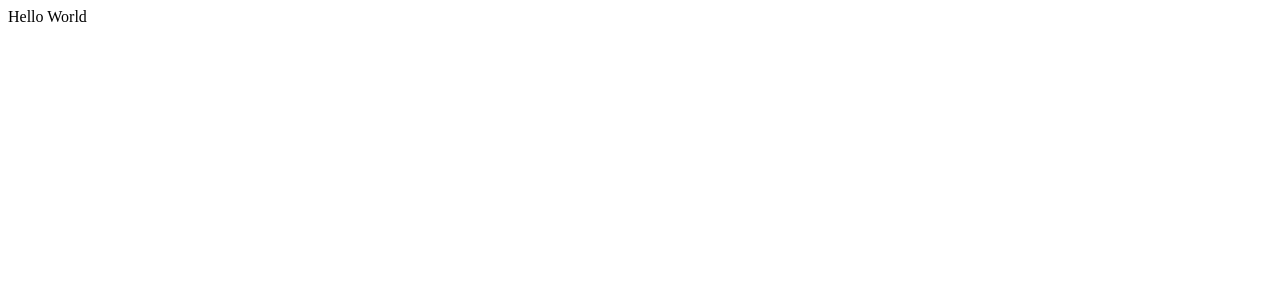
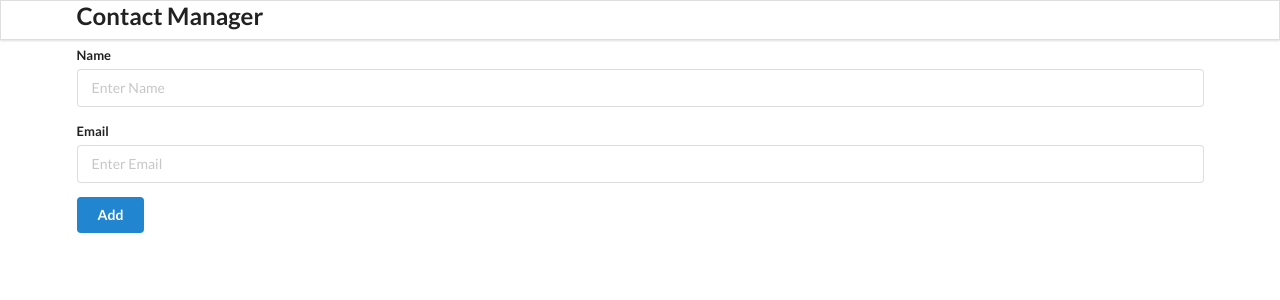
Before and after one commit to sanojkrishnan/Contact-app-REACT, a React (Vite) app: page / in a window 1280 px wide. Shown: the top 300 px of the page. Built offline with nearby package versions, Linux system fonts and the light colour scheme.

Commit message:
date 14/09/2025

```diff
--- a/index.html
+++ b/index.html
@@ -3,6 +3,7 @@
   <head>
     <meta charset="UTF-8" />
     <meta name="viewport" content="width=device-width, initial-scale=1.0" />
+    <link rel="stylesheet" href="https://cdnjs.cloudflare.com/ajax/libs/semantic-ui/2.5.0/semantic.min.css" integrity="sha512-KXol4x3sVoO+8ZsWPFI/r5KBVB/ssCGB5tsv2nVOKwLg33wTFP3fmnXa47FdSVIshVTgsYk/1734xSk9aFIa4A==" crossorigin="anonymous" referrerpolicy="no-referrer" />
     <title>Contact App</title>
   </head>
   <body>
--- a/src/components/AddContact.jsx
+++ b/src/components/AddContact.jsx
@@ -0,0 +1,39 @@
+import React from 'react';
+
+class AddContact extends React.Component {  //Here we are using Class Component
+    state ={
+        name: "",
+        email: ""
+    }
+    add = (event) => {
+        event.preventDefault(); //to prevent the default behaviour of the form which is to refresh the page on submit.
+        if(this.state.name.trim() === "" || this.state.email.trim() === "") {
+            alert("All the fields are mandatory!");
+            return;
+        }
+        this.props.addContactHandler(this.state); //calling the function from App.jsx and passing the state as an argument.
+        this.setState({name:"", email:""}); //to clear the input fields after submitting the form.
+    }
+
+    render() {
+               /*Class component must have "extends","React.Component" in them because it works that way */
+        return (    //"render()" method is used to display the JSX here compared to function component.
+            <div className='ui name'>
+                <h2>Add Contact</h2>
+                <form className='ui form' onSubmit={this.add}>
+                    <div className="field">
+                        <label>Name</label>
+                        <input type='text' name='name' placeholder='Enter Name' value={this.state.name} onChange={(event) => this.setState({ name: event.target.value})}/>
+                    </div>
+                    <div className="field">
+                        <label>Email</label>
+                        <input type='email' name='email' placeholder='Enter Email' value={this.state.email} onChange={(event) => this.setState({ email: event.target.value})}/>
+                    </div>
+                    <button className='ui button blue'>Add</button>
+                </form>
+            </div>
+        )
+    }
+};
+
+export default AddContact;
--- a/src/components/App.jsx
+++ b/src/components/App.jsx
@@ -1,12 +1,57 @@
+import React, { useEffect, useState } from "react";
+import "./App.css"; //css style import
+import Header from "./Header"; //Header component import
+import AddContact from "./AddContact"; //AddContact component import
+import ContactList from "./ContactList"; //ContactList component import
+
+//-------------------------All Imports are done here-------------------------//
+
+function App() {
+  const [ contacts, setContacts ] = useState([]);
+
+  const LOCAL_STORAGE_KEY = "contacts"; //key to store the contacts in local storage.
+
+  //---------------------Adding Contacts ---------------------------//
+
+  const addContactHandler = (contact) => {
+    console.log(`New Contact Added ${contacts.name}`);
+     setContacts(prevContacts => [{ id: Date.now(), ...contact }, ...prevContacts]); //adding new contact to the contacts along with a unique id using Date.now()
+    console.log("contacts in App.jsx", contacts);
+  };
+     //---------------------lifecycle methods for adding contacts---------------------------//
+   useEffect(()=>{     //useEffect is to control the lifecycle methods of the contacts array.
+    const storedContacts = JSON.parse(localStorage.getItem(LOCAL_STORAGE_KEY));  //here we are getting the contacts array from the local storage.
+    if(storedContacts){   //this will only run if there are contacts in the local storage
+        setContacts(storedContacts); //setting the contacts array to the state.
+    }
+  },[]) //empty dependency array means this will only run once when the component is mounted.
 
 
-function App() {
-    return (
-        <>
-        <div>Hello World</div>
-        </>
-    )
+  useEffect(()=>{     //useEffect is to control the lifecycle methods of the contacts array.
+    if (contacts.length > 0) {
+      localStorage.setItem(LOCAL_STORAGE_KEY, JSON.stringify(contacts))   //here we are using local storage to store the contacts array in the browser.
 
+    }
+  },[contacts])
+
+
+  //---------------------Removing contacts---------------------------//
+
+  const removeContactHandler = (id) => {
+    setContacts(contacts.filter((item) =>item.id !==id )); //filtering not the contact which is to be removed.
+    console.log("contact removed", id);
+
+  }
+
+  return (
+    <>
+      <div className="ui container">
+        <Header />
+        <AddContact addContactHandler={addContactHandler}/>
+        <ContactList contacts={contacts} getContactId={removeContactHandler}/>
+      </div>
+    </>
+  );
 }
 
-export default App
+export default App;
--- a/src/components/ContactCard.jsx
+++ b/src/components/ContactCard.jsx
@@ -0,0 +1,18 @@
+import React from 'react'
+import user from "../images/contact image.jpg"
+
+function ContactCard(props) {
+    const {id, name, email} = props.item; //destructuring the props object to get the values.
+  return (
+    <div className="item" key={id}>
+        <img className='ui avatar image' src={user} alt='user image' />
+        <div className="content">
+          <div className="header">{name}</div>
+          <div className="description">{email}</div>
+          <i className="trash alternate outline icon" style={{cursor:"pointer", color:"red", marginTop:"7px" }} onClick={() => {props.clickHandler(id)}} ></i>
+        </div>
+    </div>
+  )
+}
+
+export default ContactCard
--- a/src/components/ContactList.jsx
+++ b/src/components/ContactList.jsx
@@ -0,0 +1,25 @@
+import React from "react";
+import ContactCard from "./ContactCard";
+
+function ContactList(props) {
+  //props is used to get the data from parent component, here we are getting "contacts" array from App.jsx(parent component).
+  console.log(props);
+
+  const {contacts, getContactId} = props;
+
+  const deletionHandler = (id) => {
+    getContactId(id);
+  }
+
+  const renderContactList = contacts.map((contacts) => {
+    console.log("item to contact card", contacts);
+    return (
+      <>
+      <ContactCard item={contacts} clickHandler={deletionHandler} key={contacts.id} />
+      </>
+    );
+  });
+  return <div className="ui celled list">{renderContactList}</div>;
+}
+
+export default ContactList;
--- a/src/components/Header.jsx
+++ b/src/components/Header.jsx
@@ -0,0 +1,13 @@
+import React from 'react'
+
+function Header() {
+  return (
+    <div className='ui fixed menu'>
+        <div className='ui container center'>
+            <h2>Contact Manager</h2>
+        </div>
+    </div>
+  )
+}
+
+export default Header
```
Also changed, not shown: src/components/App.css (added), src/images/contact image.jpg (added).
